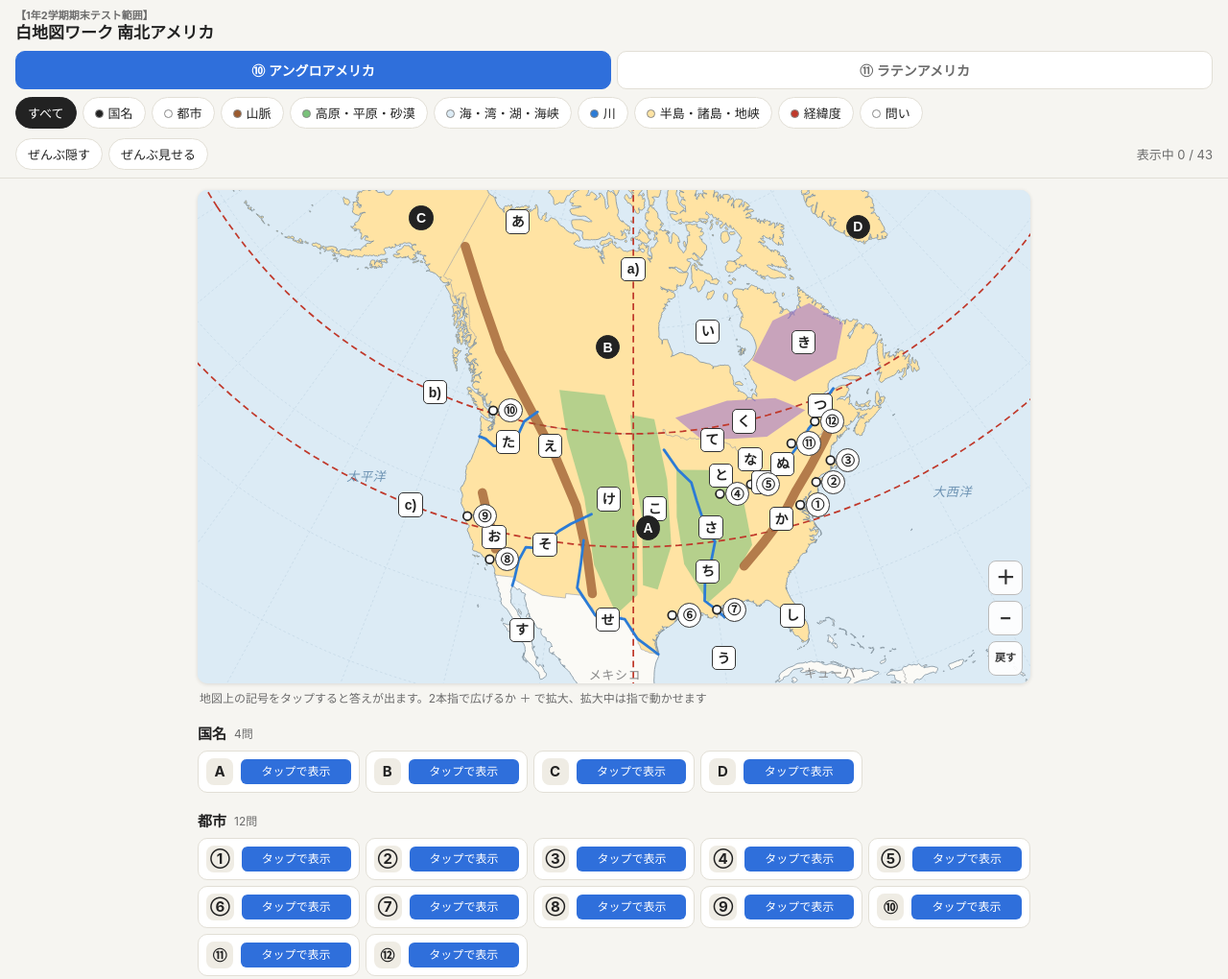
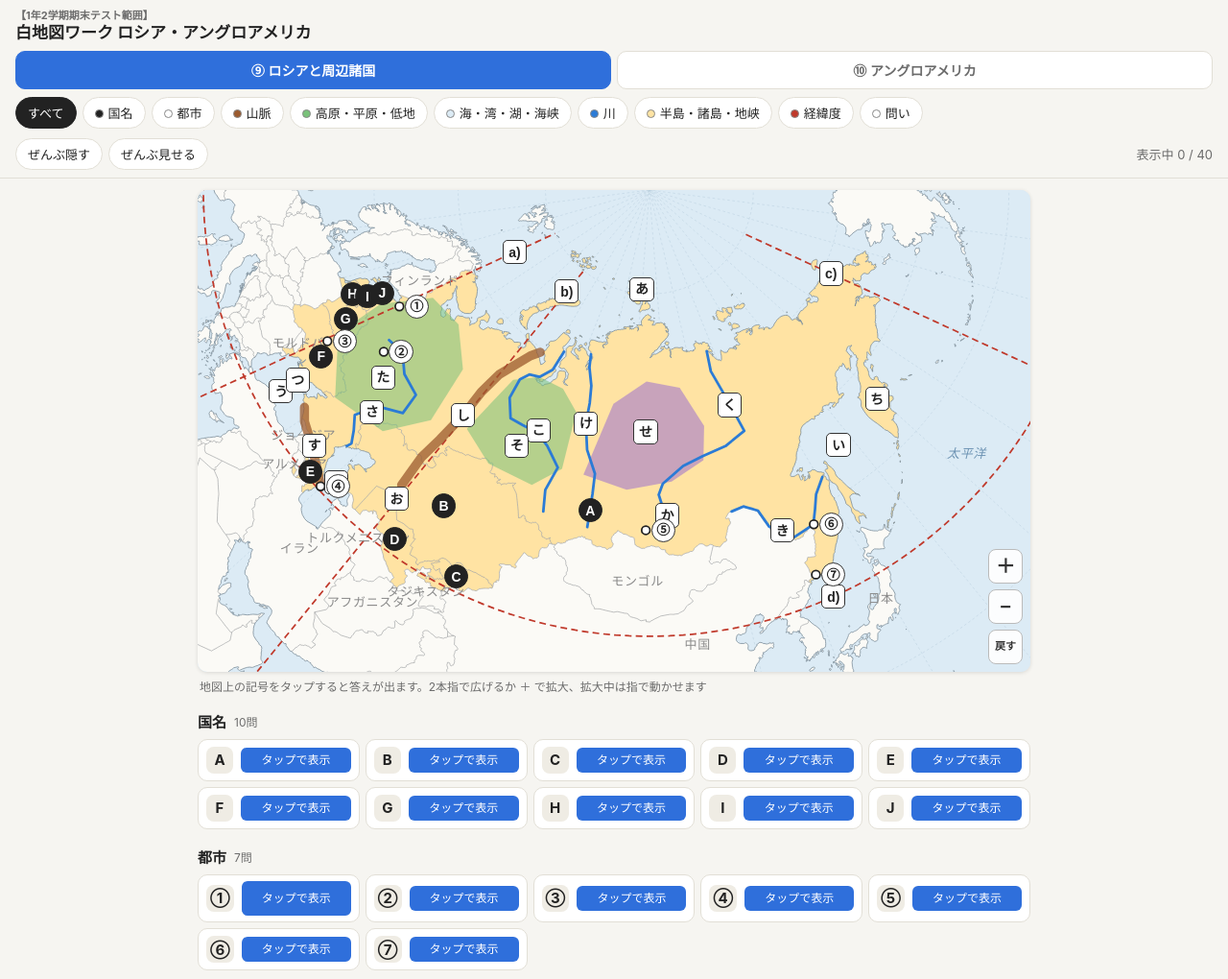
Before and after one commit to youki29/hakuchizu-america, a plain HTML site: page index.html in a window 1280 px wide. Shown: the top 1020 px of the page at 96% size. Drawn offline with Linux system fonts and the light colour scheme.

Commit message:
Replace Latin America page with Russia (⑨) page
Co-Authored-By: Claude Opus 5.5 <noreply@anthropic.com>

```diff
--- a/index.html
+++ b/index.html
@@ -3,7 +3,7 @@
 <head>
 <meta charset="utf-8">
 <meta name="viewport" content="width=device-width, initial-scale=1">
-<title>【1年2学期期末テスト範囲】白地図ワーク 南北アメリカ</title>
+<title>【1年2学期期末テスト範囲】白地図ワーク ロシア・アングロアメリカ</title>
 <meta name="robots" content="noindex">
 <style>
   :root {
@@ -104,7 +104,7 @@
 </head>
 <body>
 <header>
-  <h1><small>【1年2学期期末テスト範囲】</small>白地図ワーク 南北アメリカ</h1>
+  <h1><small>【1年2学期期末テスト範囲】</small>白地図ワーク ロシア・アングロアメリカ</h1>
   <div class="tabs" id="tabs"></div>
   <div class="cats" id="cats"></div>
   <div class="tools">
@@ -123,7 +123,7 @@ const CATS = {
   country: { name: "国名", color: "#222" },
   city: { name: "都市", color: "#fff" },
   mountain: { name: "山脈", color: "var(--mountain)" },
-  land: { name: "高原・平原・砂漠", color: "var(--plain)" },
+  land: { name: "高原・平原・低地", color: "var(--plain)" },
   water: { name: "海・湾・湖・海峡", color: "var(--sea)" },
   river: { name: "川", color: "var(--river)" },
   peninsula: { name: "半島・諸島・地峡", color: "var(--hl)" },
@@ -134,6 +134,69 @@ const CATS = {
 // 座標はすべて [経度, 緯度]
 // shape: m=山脈, a=範囲(kind: plateau/plain/desert), r=川, c=海流, lon=経線, lat=緯線, city=都市の点
 const PAGES = [
+  {
+    id: "russia", title: "⑨ ロシアと周辺諸国",
+    proj: { type: "geoConicConformal", rotate: [-105, 0], parallels: [50, 70], extent: [[25, 36], [165, 90]] },
+    ctx: [["フィンランド", 26, 63.5], ["モルドバ", 28.5, 47.3], ["ジョージア", 42, 42.6], ["アルメニア", 44.7, 39.9],
+      ["トルクメニスタン", 59, 39.3], ["イラン", 54, 34], ["アフガニスタン", 66, 34.5], ["タジキスタン", 71.5, 38.6],
+      ["モンゴル", 103, 46.5], ["中国", 112, 39], ["日本", 139, 37.5], ["太平洋", 163, 44, 1]],
+    items: [
+      { cat: "line", key: "a)", ans: "東経30°", at: [30, 75], lon: 30 },
+      { cat: "line", key: "b)", ans: "東経60°", at: [60, 77], lon: 60 },
+      { cat: "line", key: "c)", ans: "180°（経度180度）", at: [180, 69], lon: 180 },
+      { cat: "line", key: "d)", ans: "北緯40°", at: [133, 40], lat: 40 },
+
+      { cat: "water", key: "あ", ans: "北極海", at: [100, 80.5] },
+      { cat: "water", key: "い", ans: "オホーツク海", at: [147, 55] },
+      { cat: "water", key: "う", ans: "黒海", at: [34.5, 43] },
+      { cat: "water", key: "え", ans: "カスピ海", at: [51, 42] },
+      { cat: "water", key: "お", ans: "アラル海", at: [59.8, 45.4] },
+      { cat: "water", key: "か", ans: "バイカル湖", at: [108.6, 54] },
+      { cat: "river", key: "き", ans: "アムール川", at: [129.5, 49.3],
+        r: [[121.5, 53.3], [124, 53.5], [126.5, 52.5], [127.5, 50.3], [130.5, 48], [133, 48.3], [135, 48.5], [136.5, 50], [138, 51.5], [140.7, 52.9]] },
+      { cat: "river", key: "く", ans: "レナ川", at: [128.5, 65.5],
+        r: [[108, 54.5], [107, 56.5], [108, 57.8], [113, 59.7], [118, 60.5], [124, 61], [129.7, 62], [128.5, 66], [126.5, 70], [127.5, 72.4]] },
+      { cat: "river", key: "け", ans: "エニセイ川", at: [87.5, 64],
+        r: [[93, 52], [92.8, 56], [92.5, 58.4], [89.5, 61], [87.5, 64], [87, 66.5], [86, 68.5], [83.5, 70.5], [82.5, 72]] },
+      { cat: "river", key: "こ", ans: "オビ川", at: [76.5, 61.3],
+        r: [[84, 52.5], [83, 55], [84, 58], [80, 60], [76.5, 61], [72.5, 61], [69, 61], [66, 63], [65.5, 65.5], [67, 66.6], [70, 67], [72.5, 68.5], [73, 71]] },
+      { cat: "river", key: "さ", ans: "ヴォルガ川", at: [46, 50.5],
+        r: [[36, 57], [39.9, 57.6], [44, 56.3], [49, 55.8], [50, 53.2], [46, 51.5], [44.5, 48.7], [46.5, 47.5], [48, 46.3], [47.8, 45.7]] },
+      { cat: "mountain", key: "し", ans: "ウラル山脈", at: [59.5, 58],
+        m: [[59, 47], [58.5, 51], [59, 54], [59.5, 58], [59.3, 61.5], [60, 64.5], [64, 68.5], [66, 69.5]] },
+      { cat: "mountain", key: "す", ans: "カフカス山脈", at: [44.5, 42.8],
+        m: [[38.6, 44.4], [40.5, 43.5], [43.5, 42.8], [46.5, 41.8], [49.5, 40.6]] },
+      { cat: "land", key: "せ", ans: "中央シベリア高原", at: [104, 64], kind: "plateau",
+        a: [[90, 58], [94, 67], [104, 70], [115, 69], [120, 64], [118, 60], [110, 58], [100, 57]] },
+      { cat: "land", key: "そ", ans: "西シベリア低地", at: [73.5, 58.5], kind: "plain",
+        a: [[62, 57], [64, 65], [70, 67], [78, 67], [84, 65], [85, 58], [80, 55], [70, 55]] },
+      { cat: "land", key: "た", ans: "東ヨーロッパ平原", at: [42, 54], kind: "plain",
+        a: [[30, 52], [28, 58], [32, 64], [42, 65], [52, 62], [55, 55], [50, 50], [40, 48]] },
+      { cat: "peninsula", key: "ち", ans: "カムチャツカ半島", at: [159.5, 56] },
+      { cat: "peninsula", key: "つ", ans: "クリミア半島", at: [34.2, 45.3] },
+      { cat: "question", key: "問", ans: "し（ウラル山脈）",
+        q: "あ〜つのうち、ロシアをヨーロッパとアジアに分ける自然の境界になっているのはどれ？" },
+
+      { cat: "country", key: "A", ans: "ロシア", at: [93, 54], country: "Russia" },
+      { cat: "country", key: "B", ans: "カザフスタン", at: [67, 48], country: "Kazakhstan" },
+      { cat: "country", key: "C", ans: "キルギス", at: [74.5, 41.6], country: "Kyrgyzstan" },
+      { cat: "country", key: "D", ans: "ウズベキスタン", at: [63.5, 41.6], country: "Uzbekistan" },
+      { cat: "country", key: "E", ans: "アゼルバイジャン", at: [47.2, 40.6], country: "Azerbaijan" },
+      { cat: "country", key: "F", ans: "ウクライナ", at: [32.5, 49], country: "Ukraine" },
+      { cat: "country", key: "G", ans: "ベラルーシ", at: [28, 53.5], country: "Belarus" },
+      { cat: "country", key: "H", ans: "リトアニア", at: [23.8, 55.3], country: "Lithuania" },
+      { cat: "country", key: "I", ans: "ラトビア", at: [25.3, 56.9], country: "Latvia" },
+      { cat: "country", key: "J", ans: "エストニア", at: [25.8, 58.7], country: "Estonia" },
+
+      { cat: "city", key: "①", ans: "サンクトペテルブルク", at: [30.3, 59.95] },
+      { cat: "city", key: "②", ans: "モスクワ", at: [37.6, 55.75] },
+      { cat: "city", key: "③", ans: "キーウ", at: [30.5, 50.45] },
+      { cat: "city", key: "④", ans: "バクー", at: [49.87, 40.4] },
+      { cat: "city", key: "⑤", ans: "イルクーツク", at: [104.3, 52.3] },
+      { cat: "city", key: "⑥", ans: "ハバロフスク", at: [135.1, 48.5] },
+      { cat: "city", key: "⑦", ans: "ウラジオストク", at: [131.9, 43.1] },
+    ],
+  },
   {
     id: "anglo", title: "⑩ アングロアメリカ",
     proj: { type: "geoConicConformal", rotate: [100, 0], parallels: [30, 60], extent: [[-150, 23], [-55, 68]] },
@@ -200,66 +263,6 @@ const PAGES = [
       { cat: "city", key: "⑩", ans: "バンクーバー", at: [-123.1, 49.3] },
       { cat: "city", key: "⑪", ans: "オタワ", at: [-75.7, 45.4] },
       { cat: "city", key: "⑫", ans: "ケベック", at: [-71.2, 46.8] },
-    ],
-  },
-  {
-    id: "latin", title: "⑪ ラテンアメリカ",
-    proj: { type: "geoMercator", extent: [[-118, -56], [-30, 33]] },
-    redLat: [[0, "赤道"]],
-    ctx: [["アメリカ合衆国", -100, 32], ["グアテマラ", -91, 15.3], ["ニカラグア", -85, 12.9], ["ジャマイカ", -77.4, 17.4],
-      ["ハイチ", -72.8, 19.3], ["パラグアイ", -58.2, -22.8],
-      ["太平洋", -100, -15, 1], ["大西洋", -38, 12, 1]],
-    items: [
-      { cat: "line", key: "a)", ans: "西経80°", at: [-80, 28], lon: -80 },
-      { cat: "line", key: "b)", ans: "西経40°", at: [-40, 28], lon: -40 },
-      { cat: "line", key: "c)", ans: "南緯20°", at: [-100, -20], lat: -20 },
-
-      { cat: "mountain", key: "あ", ans: "アンデス山脈", at: [-75.5, -11],
-        m: [[-72, 10], [-75.5, 6], [-77, 2], [-78.5, -2], [-77.5, -8], [-74, -14], [-69.5, -17], [-68.5, -22], [-69, -28], [-70, -33], [-71, -38], [-71.5, -45]] },
-      { cat: "river", key: "い", ans: "アマゾン川", at: [-58, -2.6],
-        r: [[-73.5, -4.5], [-71, -4], [-67, -3.5], [-63, -3.7], [-60, -3.2], [-57, -2.5], [-54.5, -2.4], [-52, -1.5], [-50, -0.5]] },
-      { cat: "river", key: "う", ans: "ラプラタ川", at: [-59.6, -31],
-        r: [[-51, -20], [-54, -24], [-55, -27.3], [-58.5, -27.4], [-59.7, -30], [-60.7, -32.9], [-59, -34], [-58.3, -34.5], [-57, -35.2], [-56, -35.6]] },
-      { cat: "land", key: "え", ans: "メキシコ高原", at: [-102.5, 24], kind: "plateau",
-        a: [[-106, 29], [-103, 28.5], [-100, 25], [-98.5, 21], [-99.5, 19], [-102, 20], [-104.5, 23], [-106.5, 26.5]] },
-      { cat: "land", key: "お", ans: "ブラジル高原", at: [-45, -13], kind: "plateau",
-        a: [[-56, -10], [-48, -6.5], [-40, -5.5], [-36, -7], [-38, -13], [-40, -20], [-45, -23.3], [-51, -28], [-54, -24], [-55, -17]] },
-      { cat: "land", key: "か", ans: "ギアナ高地", at: [-61, 4.5], kind: "plateau",
-        a: [[-66, 6.5], [-62, 7.5], [-58, 7], [-54, 4.5], [-55, 2], [-60, 1.5], [-64, 2.5], [-66, 4]] },
-      { cat: "land", key: "き", ans: "アマゾン盆地", at: [-64, -6.5], kind: "plain",
-        a: [[-74, -2], [-67, 0.5], [-60, 0], [-52, -0.5], [-52, -4], [-58, -6], [-65, -8.5], [-73, -7]] },
-      { cat: "land", key: "く", ans: "アタカマ砂漠", at: [-69.8, -23], kind: "desert",
-        a: [[-70.4, -18], [-69.2, -18.5], [-68.9, -24], [-69.6, -27.5], [-70.9, -27.5], [-70.5, -22]] },
-      { cat: "water", key: "け", ans: "カリブ海", at: [-75, 14.5] },
-      { cat: "peninsula", key: "こ", ans: "西インド諸島", at: [-65, 20.5] },
-      { cat: "peninsula", key: "さ", ans: "ユカタン半島", at: [-89, 19.5] },
-      { cat: "peninsula", key: "し", ans: "パナマ地峡", at: [-79.5, 8.6] },
-      { cat: "peninsula", key: "す", ans: "ガラパゴス諸島", at: [-90.5, -0.6] },
-      { cat: "peninsula", key: "せ", ans: "フォークランド諸島", at: [-59.5, -51.7] },
-      { cat: "water", key: "そ", ans: "マゼラン海峡", at: [-70.5, -53.2] },
-      { cat: "question", key: "問", ans: "ア セルバ",
-        q: "い川の流域は、主にどのような植生？　ア セルバ　イ カンポ　ウ パンパ" },
-
-      { cat: "country", key: "A", ans: "メキシコ", at: [-108.5, 22], country: "Mexico" },
-      { cat: "country", key: "B", ans: "キューバ", at: [-79.5, 21.8], country: "Cuba" },
-      { cat: "country", key: "C", ans: "ドミニカ共和国", at: [-70.4, 18.9], country: "Dominican Rep." },
-      { cat: "country", key: "D", ans: "ベネズエラ", at: [-66, 8], country: "Venezuela" },
-      { cat: "country", key: "E", ans: "コロンビア", at: [-73.5, 3.5], country: "Colombia" },
-      { cat: "country", key: "F", ans: "エクアドル", at: [-78.6, -1.6], country: "Ecuador" },
-      { cat: "country", key: "G", ans: "ペルー", at: [-79.5, -8.5], country: "Peru" },
-      { cat: "country", key: "H", ans: "ボリビア", at: [-63.5, -19], country: "Bolivia" },
-      { cat: "country", key: "I", ans: "チリ", at: [-72.5, -36], country: "Chile" },
-      { cat: "country", key: "J", ans: "ブラジル", at: [-52, -11], country: "Brazil" },
-      { cat: "country", key: "K", ans: "ウルグアイ", at: [-55.8, -32.6], country: "Uruguay" },
-      { cat: "country", key: "L", ans: "アルゼンチン", at: [-64, -35], country: "Argentina" },
-      { cat: "country", key: "M", ans: "パタゴニア地方", at: [-68, -46.5] },
-
-      { cat: "city", key: "①", ans: "メキシコシティ", at: [-99.13, 19.43] },
-      { cat: "city", key: "②", ans: "ラパス", at: [-68.15, -16.5] },
-      { cat: "city", key: "③", ans: "サンティアゴ", at: [-70.67, -33.45] },
-      { cat: "city", key: "④", ans: "リオデジャネイロ", at: [-43.2, -22.9] },
-      { cat: "city", key: "⑤", ans: "サンパウロ", at: [-46.63, -23.55] },
-      { cat: "city", key: "⑥", ans: "ブエノスアイレス", at: [-58.38, -34.6] },
     ],
   },
 ];
```
Also changed, not shown: tools/build_base.js (+18 -1 lines), vendor/base.js.
